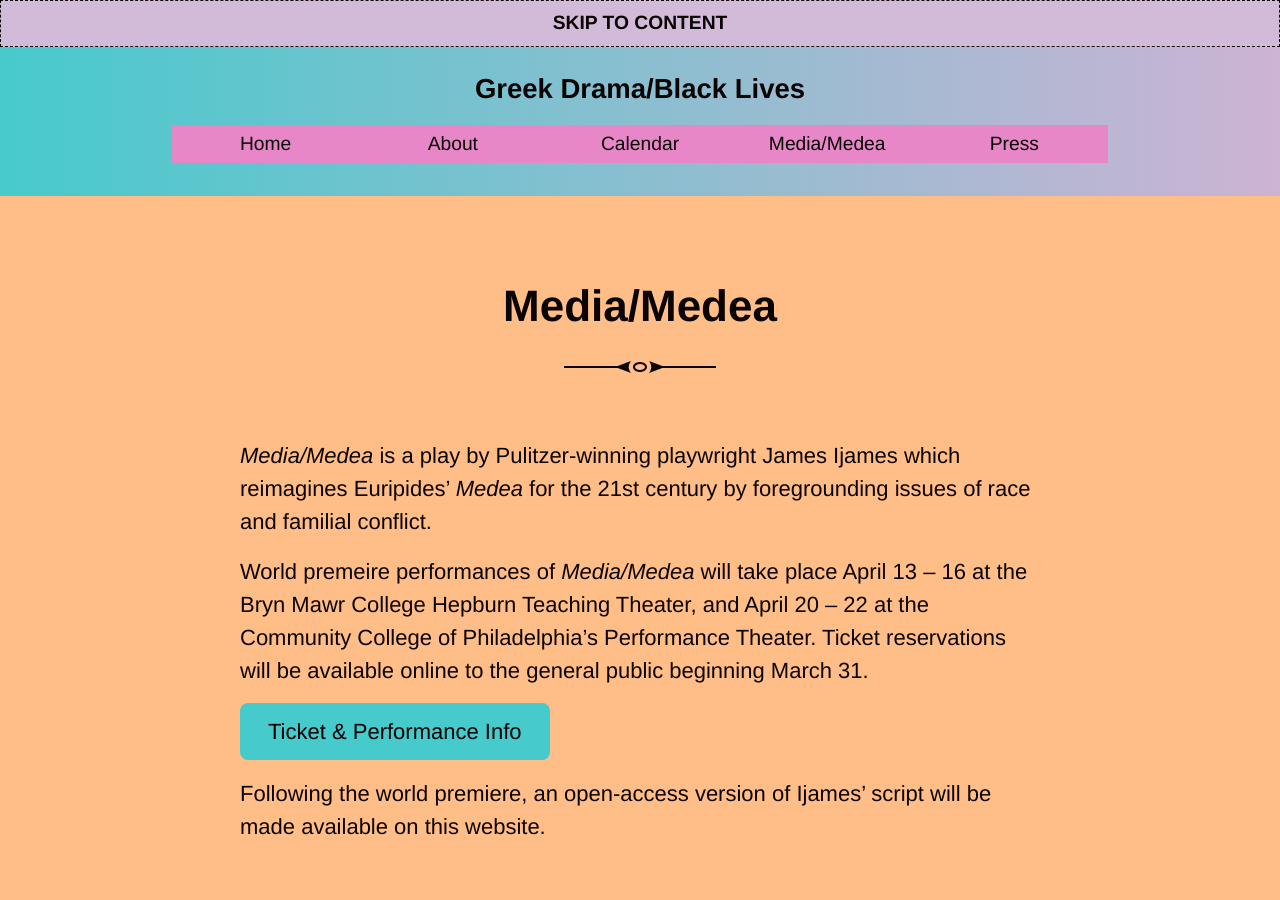
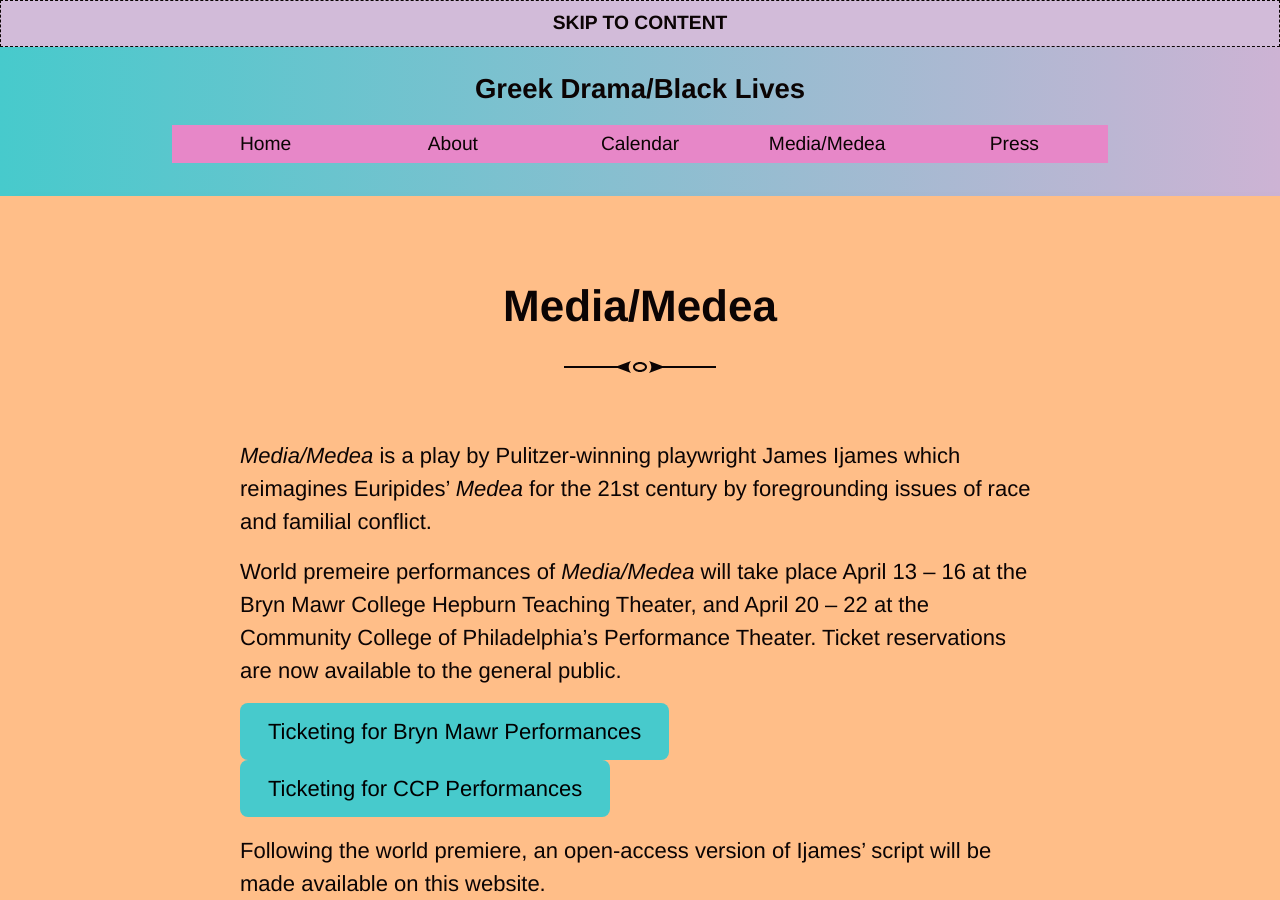
Before and after one commit to digbmc/media-medea, a Jekyll site: the page built from play.md, in a window 1280 px wide and 900 px high. Built offline with Jekyll 4.4.1, drawn with Linux system fonts in a browser that asks for light colours.

Commit message:
Update ticketing links

```diff
--- a/play.md
+++ b/play.md
@@ -6,9 +6,10 @@ permalink: /play/
 
 *Media/Medea* is a play by Pulitzer-winning playwright James Ijames which reimagines Euripides' *Medea* for the 21st century by foregrounding issues of race and familial conflict.
 
-World premeire performances of *Media/Medea* will take place April 13 – 16 at the Bryn Mawr College Hepburn Teaching Theater, and April 20 – 22 at the Community College of Philadelphia’s Performance Theater. Ticket reservations will be available online to the general public beginning March 31.
+World premeire performances of *Media/Medea* will take place April 13 – 16 at the Bryn Mawr College Hepburn Teaching Theater, and April 20 – 22 at the Community College of Philadelphia’s Performance Theater. Ticket reservations are now available to the general public.
 
-<a href="https://www.brynmawr.edu/inside/academic-information/departments-programs/theater/productions" target="_blank"><button>Ticket & Performance Info</button></a>
+<a href='https://brynmawrarts.ticketleap.com/medea/' target="_blank"><button>Ticketing for Bryn Mawr Performances</button></a>
+<a href='https://community-college-of-philadelphia.ticketleap.com/media-medea/' target="_blank"><button>Ticketing for CCP Performances</button></a>
 
 Following the world premiere, an open-access version of Ijames' script will be made available on this website.
 
```
